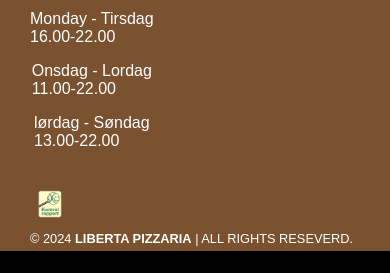
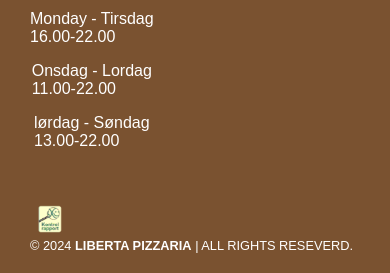
Before and after one commit to hereabdul909/Landing-page, a plain HTML site: page itemsPage.html in a window 390 px wide. Shown: the part 3344-3617 px from the top of the page. Before the commit the page ends 3595 px from the top, so only its background shows below. Drawn offline with Linux system fonts and the light colour scheme; a web font is replaced by a local one.

Commit message:
update issue

```diff
--- a/itemsPage.html
+++ b/itemsPage.html
@@ -243,10 +243,12 @@
         </div>
       </div>
     </div>
+   <div class="end-text">
     <div class="copy-right">
       <p>© 2024 <span>LIBERTA PIZZARIA</span> | ALL RIGHTS RESEVERD.</p>
       <img src="/assets/Footer.png" width="40px" alt="">
     </div>
+   </div>
   </footer>
   <script src="/app.js"></script>
 </body>
--- a/itmesPageStyle.css
+++ b/itmesPageStyle.css
@@ -265,10 +265,10 @@ padding: 0 5px;
 .cart-btn button .fa-arrow-right-long{
  margin-left: 10px;
 }
-@media (max-width:900px){
-   .items-container{
-        flex-direction: column
-   }
+@media (max-width:1080px){
+  .items-container{
+    flex-direction: column;
+  }
    .right-side{
     margin: auto;
    }
@@ -300,7 +300,6 @@ padding: 0 5px;
   width: 100%;
   height: 50vh;
 }
-
 iframe {
   width: 100%;
   height: 100%;
@@ -415,18 +414,24 @@ iframe {
   gap: 20px;
   color: white;
 }
+.end-text {
+  background-color: #7A5230;
+  padding: 10px 0;
+}
 
 .copy-right {
-  background-color: #7A5230;
   display: flex;
   align-items: center;
   color: white;
   font-weight: 300;
   font-size: 0.8rem;
-  padding-left: 10px;
-  width: 100%;
-  justify-content: center;
-  gap: 50rem;
+  padding: 10px;
+  margin: auto;
+  max-width: 1140px;
+  width: 90%;
+  justify-content: space-between;
+  flex-wrap: wrap;
+  text-align: center;
 }
 
 .copy-right img {
@@ -438,7 +443,7 @@ iframe {
 }
 
 /* Media Queries */
-@media (max-width: 1000px) {
+@media (max-width: 1050px) {
   .footer-container {
     flex-direction: column;
     padding: 20px;
@@ -471,10 +476,19 @@ iframe {
 
   .copy-right {
     flex-direction: column-reverse;
-    gap: 0.5rem;
-    text-align: center;
     align-items: flex-start;
-    padding: 5px 60px;
+    margin-left: 130px;
+  }
+}
+@media (max-width: 900px) {
+  .copy-right {
+    margin-left: 60px;
+  }
+}
+
+@media (max-width: 800px) {
+  .copy-right {
+    margin-left: 20px;
   }
 }
 
@@ -511,11 +525,7 @@ iframe {
 
   .copy-right {
     flex-direction: column-reverse;
-    justify-content: start;
-    gap: 0.5rem;
-    text-align: center;
-    align-items: flex-start;
-    padding: 5px 30px;
+    align-items: flex-start
   }
 }
 
```
